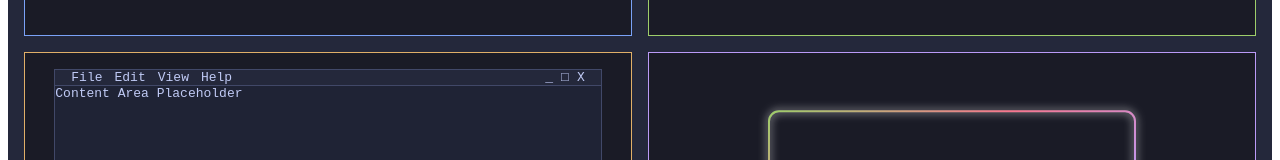
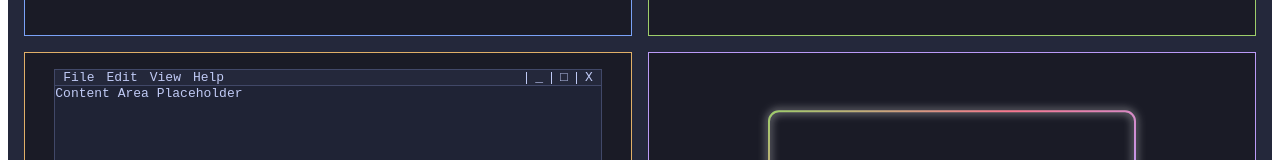
Before and after one commit to walt-port/prod-e, a React (Vite) app in the folder frontend/: page / in a window 1280 px wide. Shown: the part 396-556 px from the top of the page. Built offline with nearby package versions, Linux system fonts and the light colour scheme; a web font is replaced by a local one.

Commit message:
feat(infobox): Finalize title bar layout and styling

```diff
--- a/frontend/src/components/InfoBox.tsx
+++ b/frontend/src/components/InfoBox.tsx
@@ -9,7 +9,7 @@ const InfoBox: React.FC = () => {
         {/* Title Bar - Keep inline padding */}
         <div
           className="bg-[#24283b] py-1 text-xs text-gray-400 border-b border-[#414868] flex justify-between items-center font-hermit"
-          style={{ paddingLeft: '1rem', paddingRight: '1rem' }}
+          style={{ paddingLeft: '0.5rem', paddingRight: '0.5rem' }}
         >
           {/* Left side */}
           <div className="flex">
@@ -19,11 +19,26 @@ const InfoBox: React.FC = () => {
             <span>Help</span>
           </div>
 
-          {/* Right side */}
+          {/* Right side - Revert to inline margins */}
           <div className="flex items-center">
-            <span>_</span>
-            <span style={{ paddingLeft: '0.5rem' }}>□</span>
-            <span style={{ paddingLeft: '0.5rem' }}>X</span>
+            {/* Divider before minimize */}
+            <div className="h-[12px] border-l border-gray-400"></div>
+            {/* Minimize span with margin */}
+            <span style={{ marginLeft: '0.5rem' }}>_</span>
+            {/* Divider with margin */}
+            <div
+              className="h-[12px] border-l border-gray-400"
+              style={{ marginLeft: '0.5rem' }}
+            ></div>
+            {/* Square span with margin */}
+            <span style={{ marginLeft: '0.5rem' }}>□</span>
+            {/* Divider with margin */}
+            <div
+              className="h-[12px] border-l border-gray-400"
+              style={{ marginLeft: '0.5rem' }}
+            ></div>
+            {/* X span with margin */}
+            <span style={{ marginLeft: '0.5rem' }}>X</span>
           </div>
         </div>
 
```
